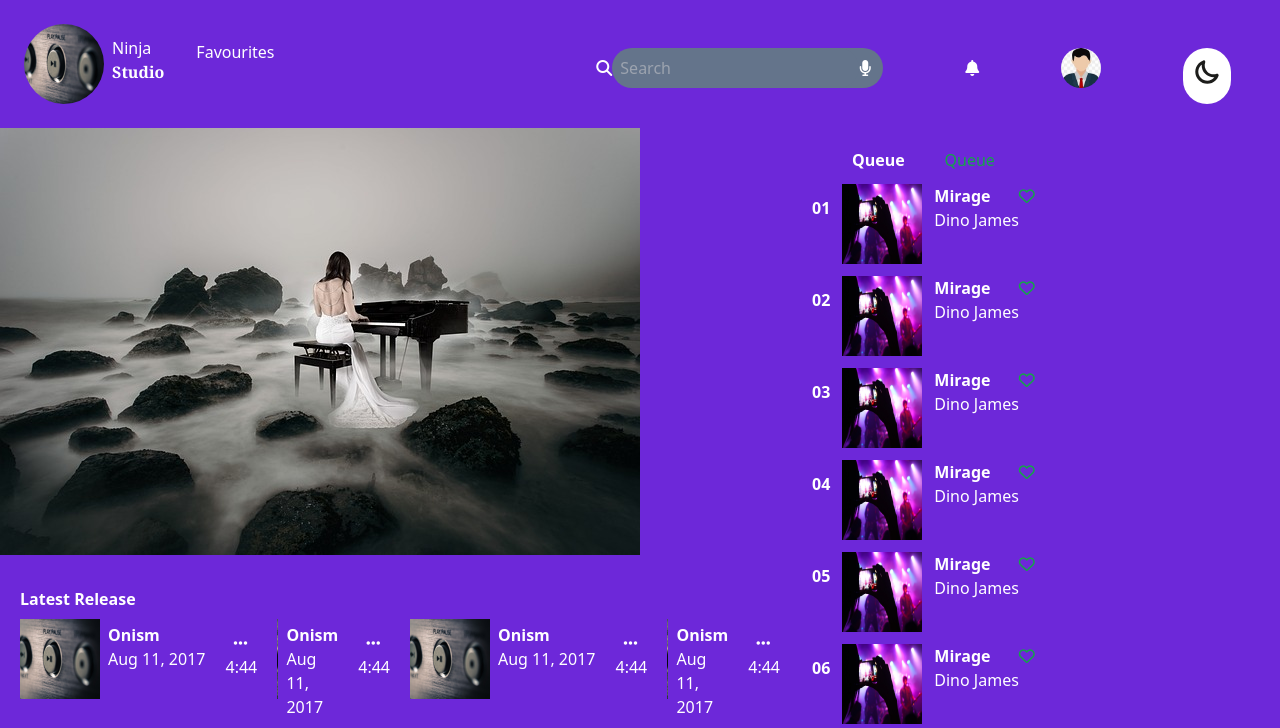
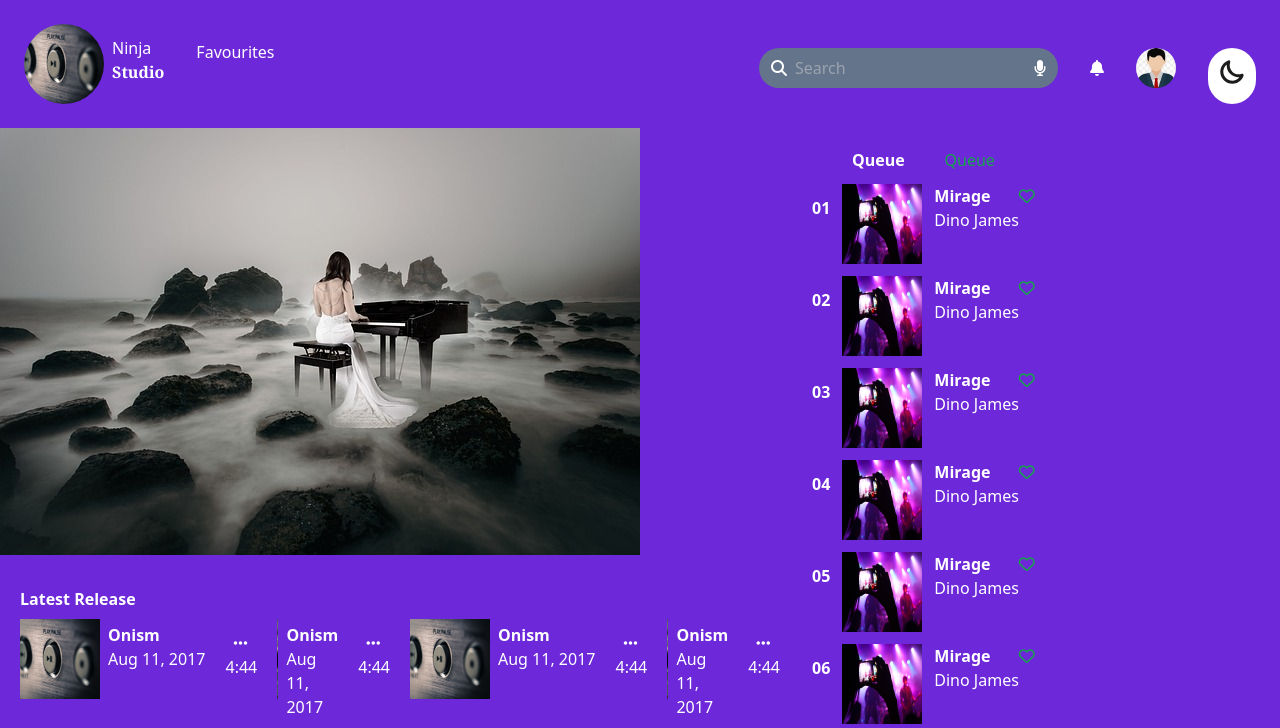
Before and after one commit to ashi345/MusicPlayerWithTailwindCSS, a website: page index.html in a window 1280 px wide. Shown: the top 728 px of the page. Drawn offline with nearby package versions, Linux system fonts and the light colour scheme; files that its build step writes are made by us from their sources; some icons are missing.

Commit message:
some resize in nav bar

```diff
--- a/index.html
+++ b/index.html
@@ -42,10 +42,10 @@
 
             <!-- Div has search bar , notification bell, avatar -->
             <div class="flex justify-around mt-6 md:space-x-8">
-                <div class="w-1/5 ">
+                <div>
                     <form class="flex flex-row-reverse rounded-full bg-slate-500 md:rounded-full">
                         <button type="submit"><i class="fa-solid fa-microphone mr-3"></i></button>
-                        <input type="text" placeholder="Search" class="bg-slate-500 rounded-full p-2">
+                        <input type="text" placeholder="Search" class="bg-slate-500 rounded-full p-2 ">
                         <button type="submit"><i class="fa-solid fa-magnifying-glass ml-3 text-white"></i></button>
                     </form>
                 </div>
```
